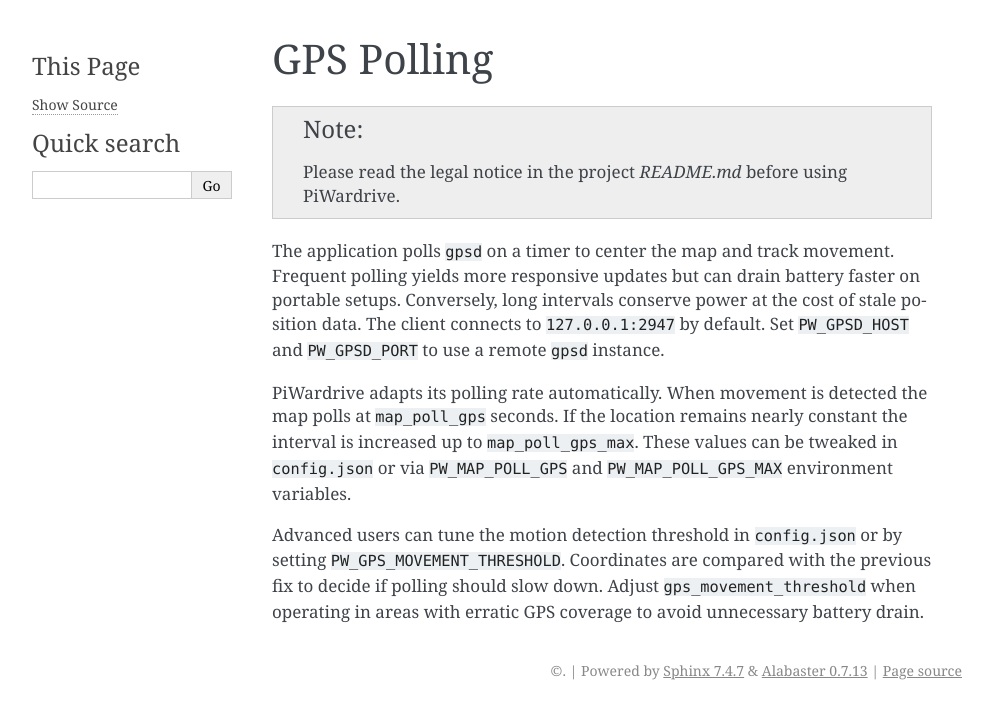
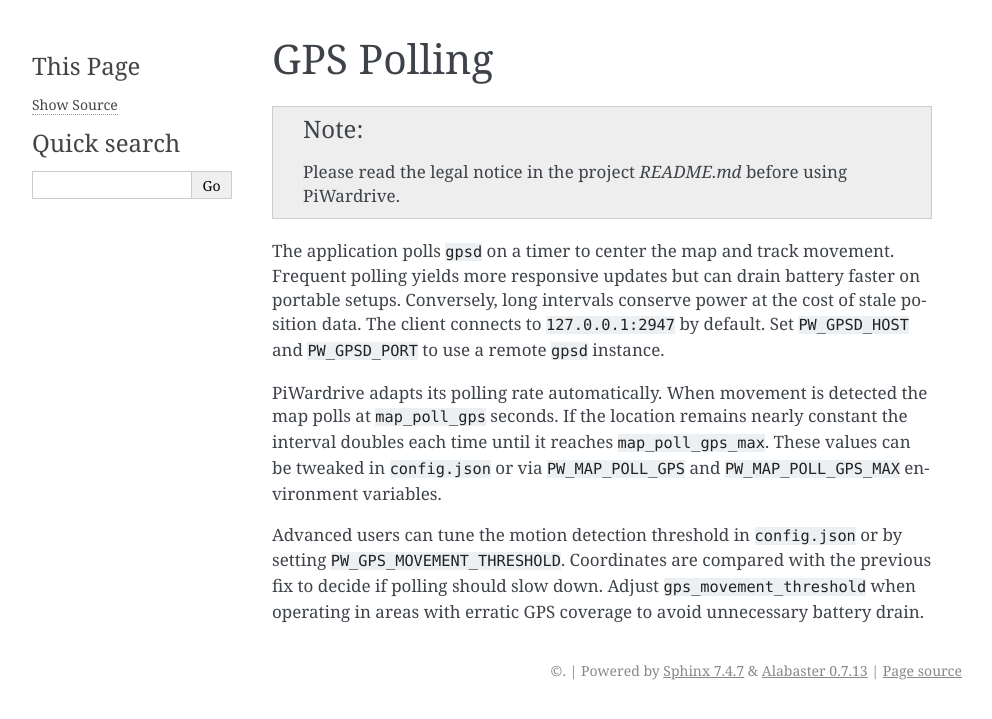
Before and after one commit to Trashytalk/piwardrive, a Sphinx documentation site: the page built from docs/gps_polling.rst, in a window 1280 px wide. Shown: the top 719 px of the page, without its empty margins (148-1140 px from the left). Built offline with Sphinx 7.4.7, drawn with Linux system fonts in a browser that asks for light colours.

Commit message:
Improve dynamic GPS polling

```diff
--- a/docs/gps_polling.rst
+++ b/docs/gps_polling.rst
@@ -13,8 +13,8 @@ power at the cost of stale position data. The client connects to
 
 PiWardrive adapts its polling rate automatically. When movement is
 detected the map polls at ``map_poll_gps`` seconds. If the location
-remains nearly constant the interval is increased up to
-``map_poll_gps_max``. These values can be tweaked in
+remains nearly constant the interval doubles each time until it
+reaches ``map_poll_gps_max``. These values can be tweaked in
 ``config.json`` or via ``PW_MAP_POLL_GPS`` and
 ``PW_MAP_POLL_GPS_MAX`` environment variables.
 
```
Also changed, not shown: 2 other files.
